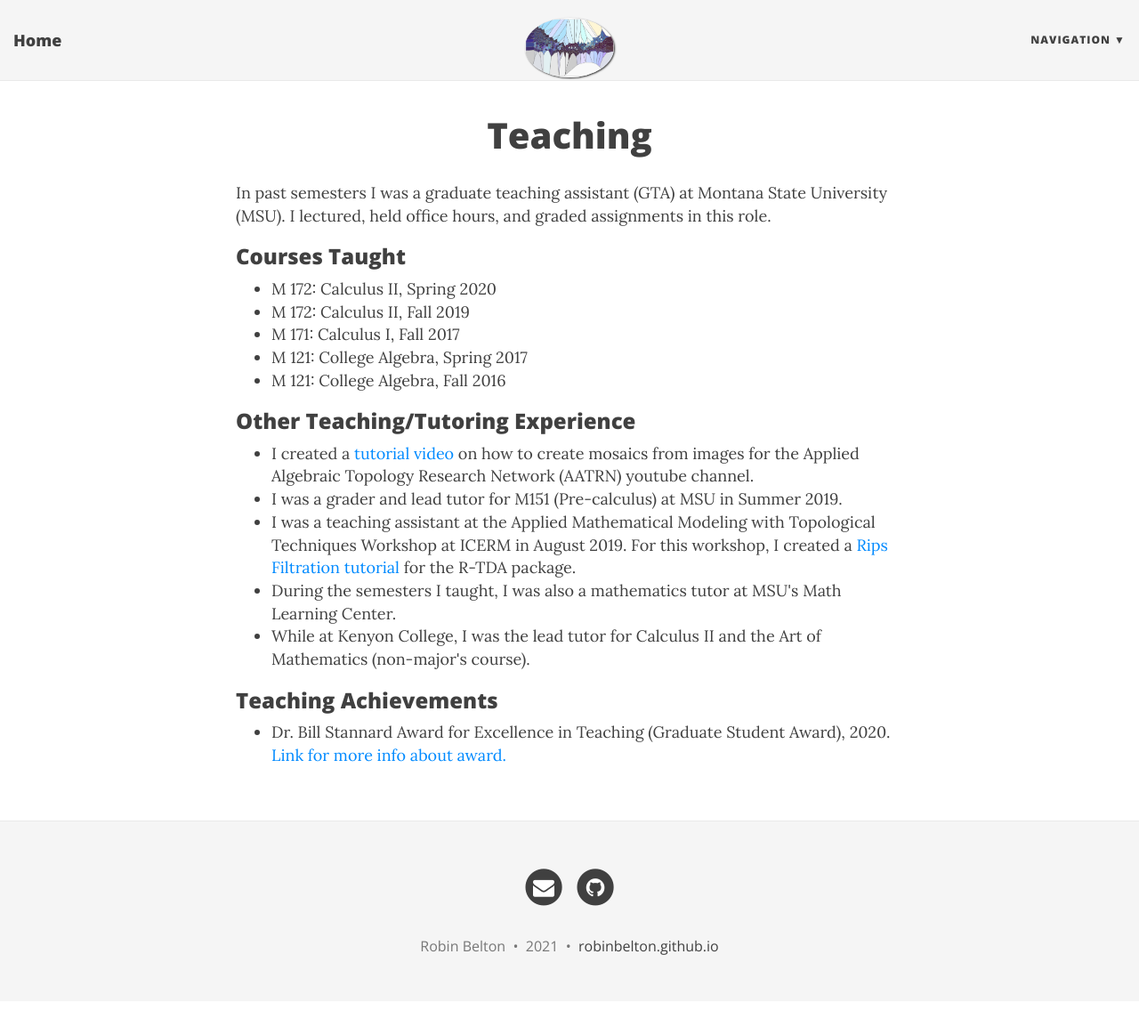
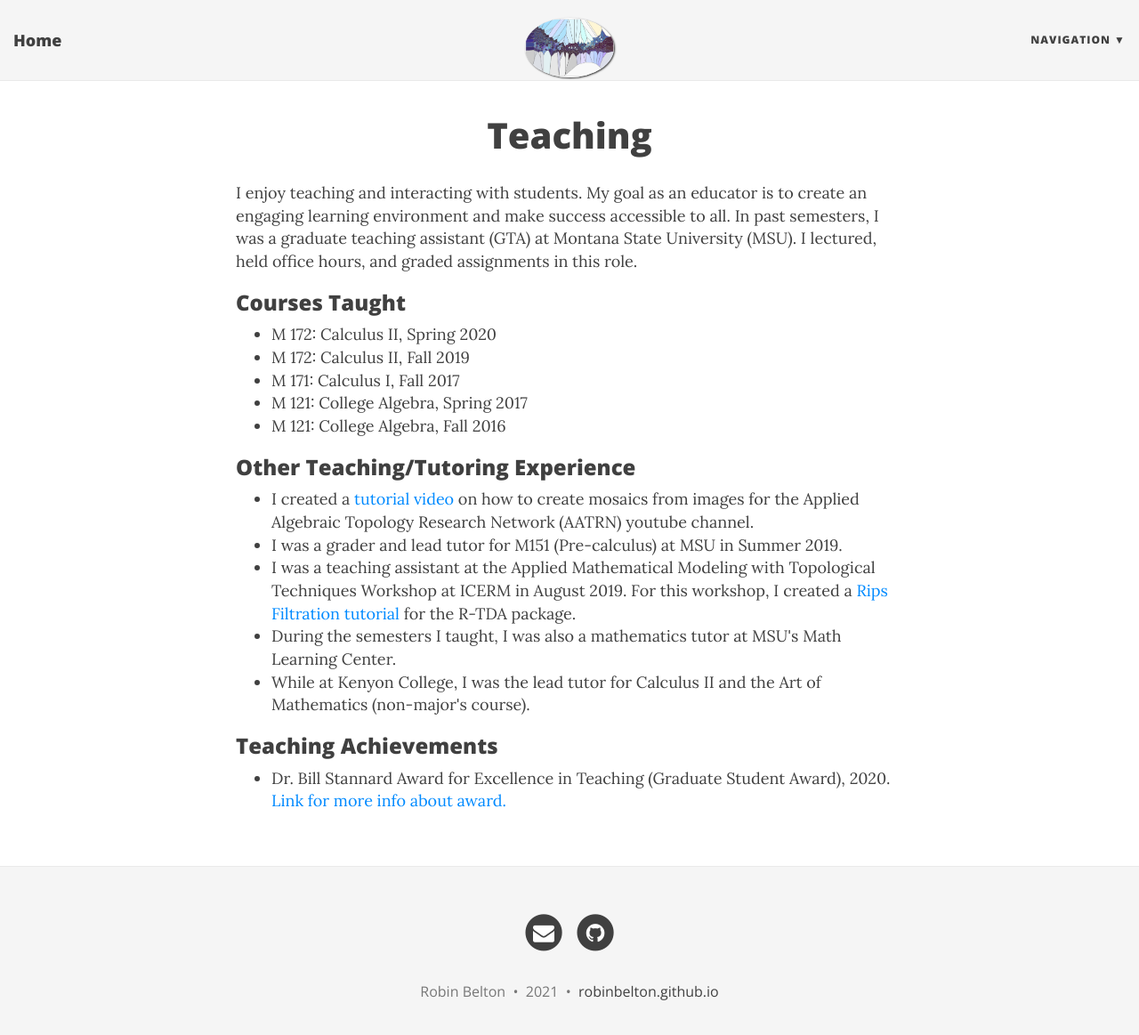
Before and after one commit to robinbelton/robinbelton.github.io, a Jekyll site: the page built from teaching.html, in a window 1280 px wide and 1176 px high. Shown: the top 1163 px of the window at 89% size. Built offline with Jekyll 4.4.1, drawn with Linux system fonts in a browser that asks for light colours; nearby versions of some CDN libraries.

Commit message:
Edit teaching blurb

```diff
--- a/teaching.html
+++ b/teaching.html
@@ -5,7 +5,7 @@ subtitle:
 use-site-title: true
 ---
 
-In past semesters I was a graduate teaching assistant (GTA) at Montana State University (MSU). I lectured, held office hours, and graded assignments in this role.
+I enjoy teaching and interacting with students. My goal as an educator is to create an engaging learning environment and make success accessible to all. In past semesters, I was a graduate teaching assistant (GTA) at Montana State University (MSU). I lectured, held office hours, and graded assignments in this role.
 
 <h3>Courses Taught</h3>
 
```
